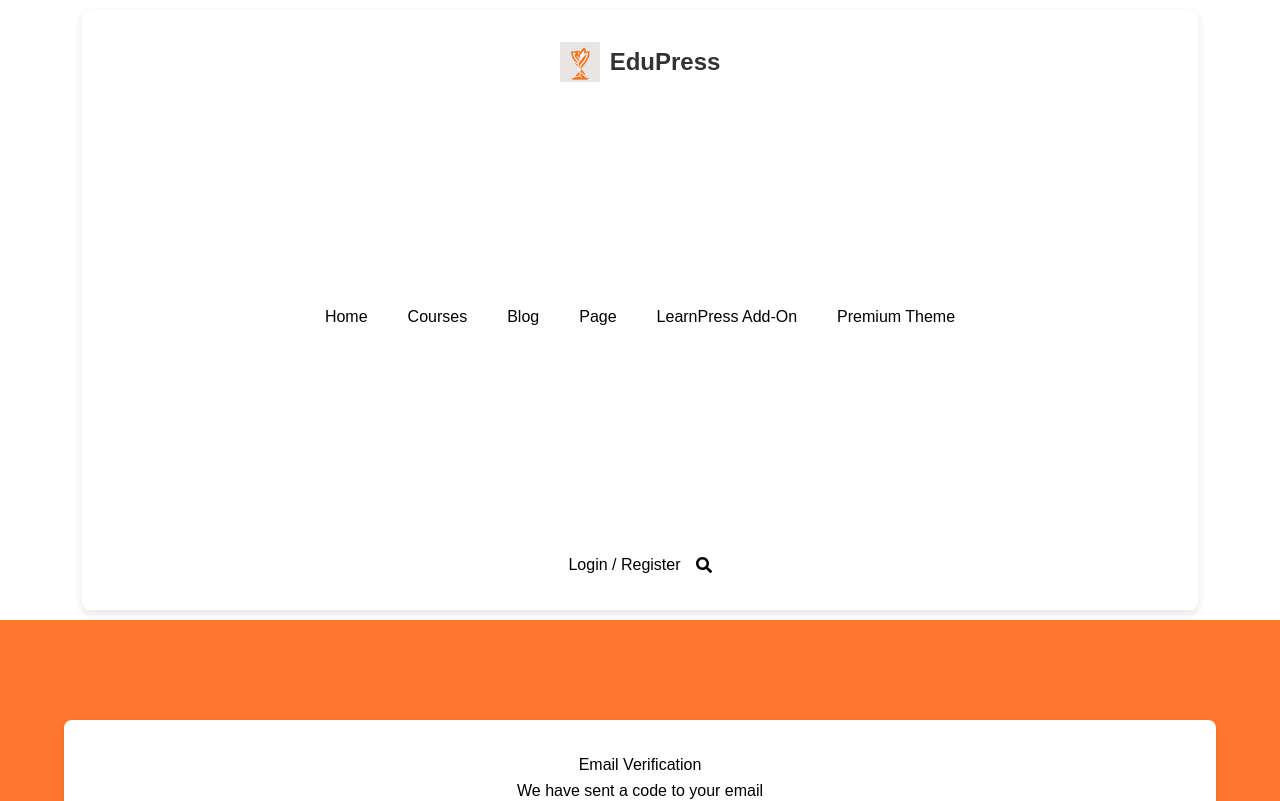
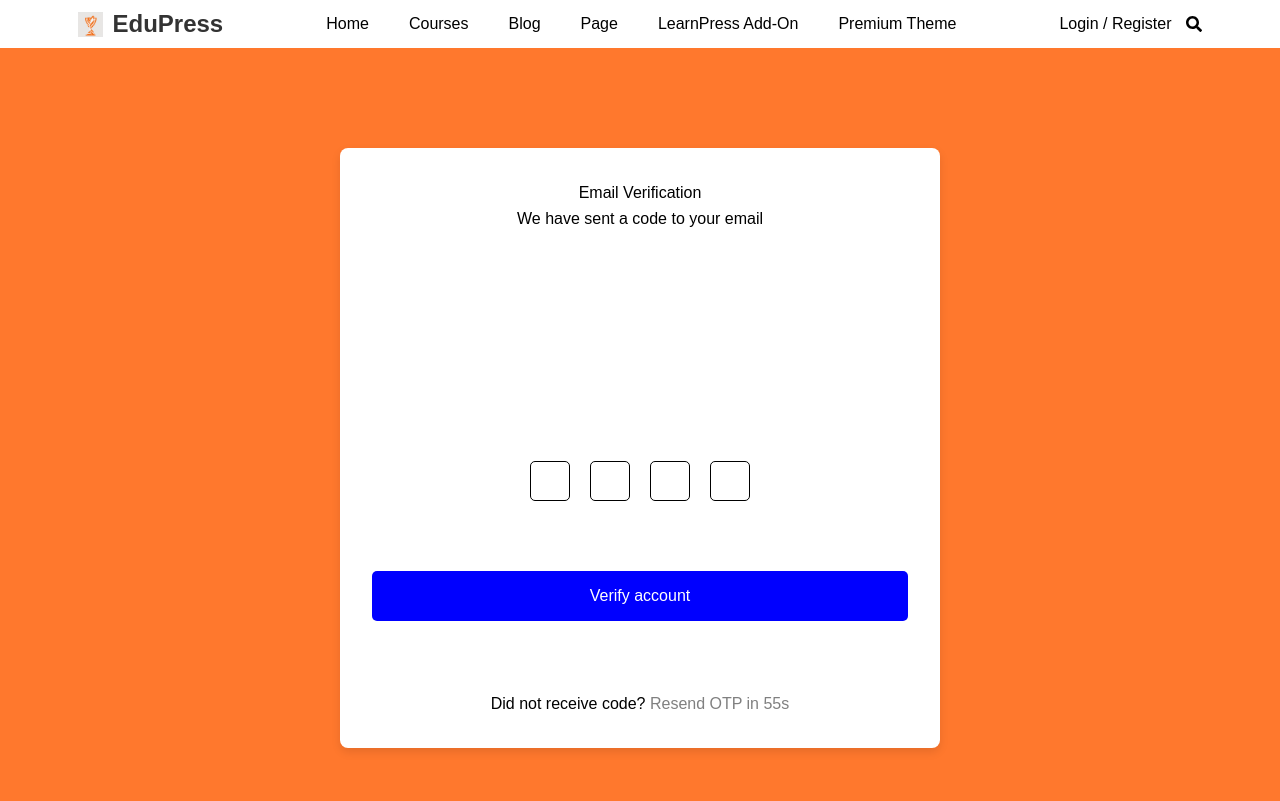
Before and after one commit to thanhan1612/Edupress-, a React (Vite) app in the folder client/: page /otpsend in a window 1280 px wide. Shown: the top 801 px of the page. Built offline with nearby package versions, Linux system fonts and the light colour scheme.

Commit message:
sửa lỗi tồn động

```diff
--- a/client/src/Pages/OTPsend/Reset.jsx
+++ b/client/src/Pages/OTPsend/Reset.jsx
@@ -1,9 +1,5 @@
 import React, { useContext, useEffect } from "react";
-
-
-
 import { useState } from "react";
-
 import axios from "axios";
 import { useNavigate } from "react-router-dom";
 import { useLocation } from "react-router-dom";
--- a/client/src/components/Header.css
+++ b/client/src/components/Header.css
@@ -1,17 +1,14 @@
 .header {
   background: white;
   box-shadow: 0 2px 4px rgba(0, 0, 0, 0.1);
-  padding: 10px 20px;
+  padding: 5px 15px;
   display: flex;
   justify-content: center;
   align-items: center;
-
-  width: 100%;
   top: 0;
-
 }
 
-.container {
+.navba {
   display: flex;
   justify-content: space-between;
   align-items: center;
@@ -25,7 +22,7 @@
 }
 
 .logo-img {
-  height: 40px;
+  height: 25px;
   margin-right: 10px;
 }
 
--- a/client/src/components/Header.jsx
+++ b/client/src/components/Header.jsx
@@ -7,7 +7,7 @@ import './Header.css';
 const Header = () => {
   return (
     <header className="header">
-      <div className="container">
+      <div className="navba">
         {/* Logo */}
         <div className="logo">
           {logo && <img src={logo} alt="EduPress" className="logo-img" />}
--- a/client/src/components/Hero.jsx
+++ b/client/src/components/Hero.jsx
@@ -4,14 +4,14 @@ import './Hero.css';
 const Hero = () => {
   return (
     <section className="hero">
-      <div className="container hero-container">
+      <div className="navba hero-container">
         <div className="hero-text">
           <h1>Empower Your Future with EduPress</h1>
           <p>Discover the best online courses to boost your skills and career.</p>
           <button className="btn">Get Started</button>
         </div>
         <div className="hero-image">
-          <img src="hero-image.png" alt="Online Courses" />
+          <img src="avtmid.jpg" alt="Online Courses" />
         </div>
       </div>
     </section>
```
